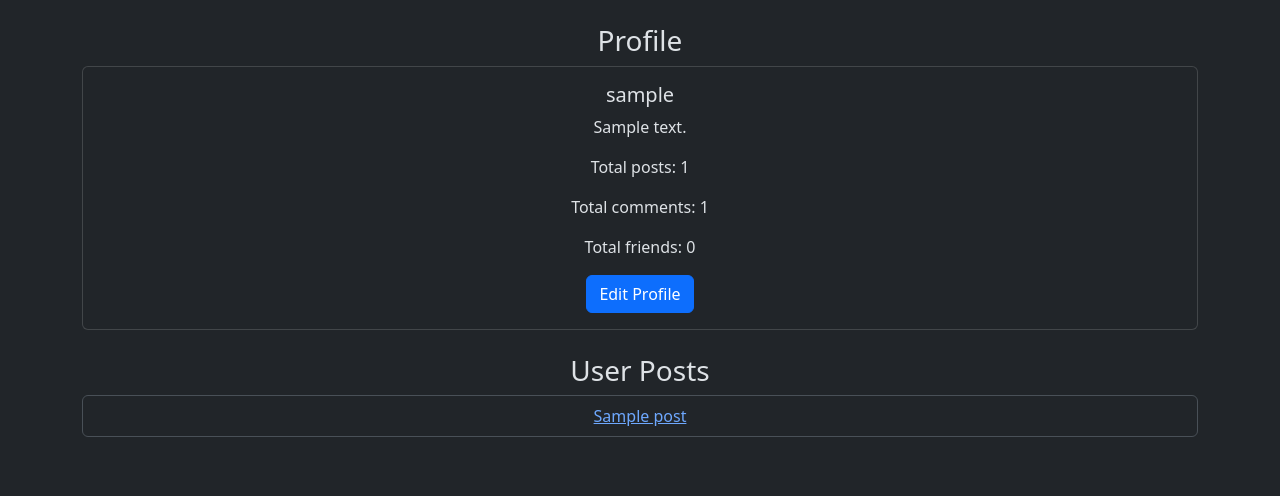
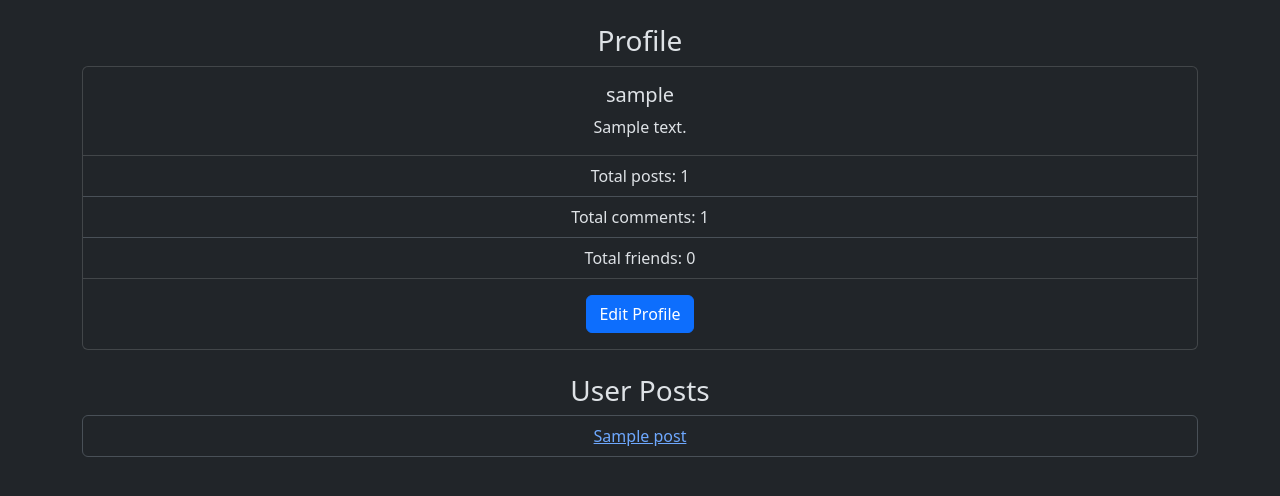
Before and after one commit to Magvib/Facebook, a PHP site: page /profile in a window 1280 px wide. Shown: the part 56-552 px from the top of the page. Run offline with PHP 8.4, Linux system fonts and the light colour scheme; the visitor is signed in with stand-in values (Sample User, id 1); tables that the repository leaves empty or names only in its code hold one stand-in row (values such as "Sample post"); some libraries are stand-ins or nearby versions.

Commit message:
fix: :bug: Changed the look of the profile page

```diff
--- a/views/ProfileView.php
+++ b/views/ProfileView.php
@@ -9,11 +9,15 @@
         <div class="card-body">
             <h5 class="card-title"><?= $profileUser->username ?></h5>
             <p class="card-text"><?= $profileUser->bio ?></p>
-            <p class="card-text">Total posts: <?= count($posts) ?></p>
-            <p class="card-text">Total comments: <?= $commentCount ?></p>
-            <p class="card-text">Total friends: <?= count($friends) ?></p>
+        </div>
 
-            <?php if($isProfileUser): ?>
+            <ul class="list-group list-group-flush">
+                <li class="list-group-item">Total posts: <?= count($posts) ?></li>
+                <li class="list-group-item">Total comments: <?= $commentCount ?></li>
+                <li class="list-group-item">Total friends: <?= count($friends) ?></li>
+            </ul>
+        <div class="card-body">
+            <?php if ($isProfileUser) : ?>
                 <div x-data="{ editProfile: false }">
                     <!-- Button to edit profile -->
                     <button x-show="!editProfile" @click="editProfile = !editProfile" class="btn btn-primary">Edit Profile</button>
@@ -50,18 +54,18 @@
                         </form>
                     </div>
                 </div>
-            <?php else: ?>
-                <?php if(!$isFriend && !$hasRequest && !$hasSentRequest): ?>
+            <?php else : ?>
+                <?php if (!$isFriend && !$hasRequest && !$hasSentRequest) : ?>
                     <!-- Show a button to add friend -->
                     <form action="/profile/<?= $profileUser->username ?>/add" method="POST">
                         <button type="submit" class="btn btn-primary">Add Friend</button>
                     </form>
-                <?php elseif($isFriend || $hasSentRequest): ?>
+                <?php elseif ($isFriend || $hasSentRequest) : ?>
                     <!-- Button to remove friend / friend request -->
                     <form action="/profile/<?= $profileUser->username ?>/remove" method="POST">
                         <button type="submit" class="btn btn-danger"><?= $isFriend ? 'Remove Friend' : 'Remove friend request' ?></button>
                     </form>
-                <?php elseif($hasRequest): ?>
+                <?php elseif ($hasRequest) : ?>
                     <!-- Button to accept friend request -->
                     <form action="/profile/<?= $profileUser->username ?>/add" method="POST">
                         <button type="submit" class="btn btn-success">Accept Friend Request</button>
@@ -74,7 +78,7 @@
     <br />
     <h3>User Posts</h3>
     <ul class="list-group">
-        <?php foreach($posts as $post): ?>
+        <?php foreach ($posts as $post) : ?>
             <li class="list-group-item">
                 <a href="/post/<?= $post->id ?>"><?= $post->title ?></a>
             </li>
```
